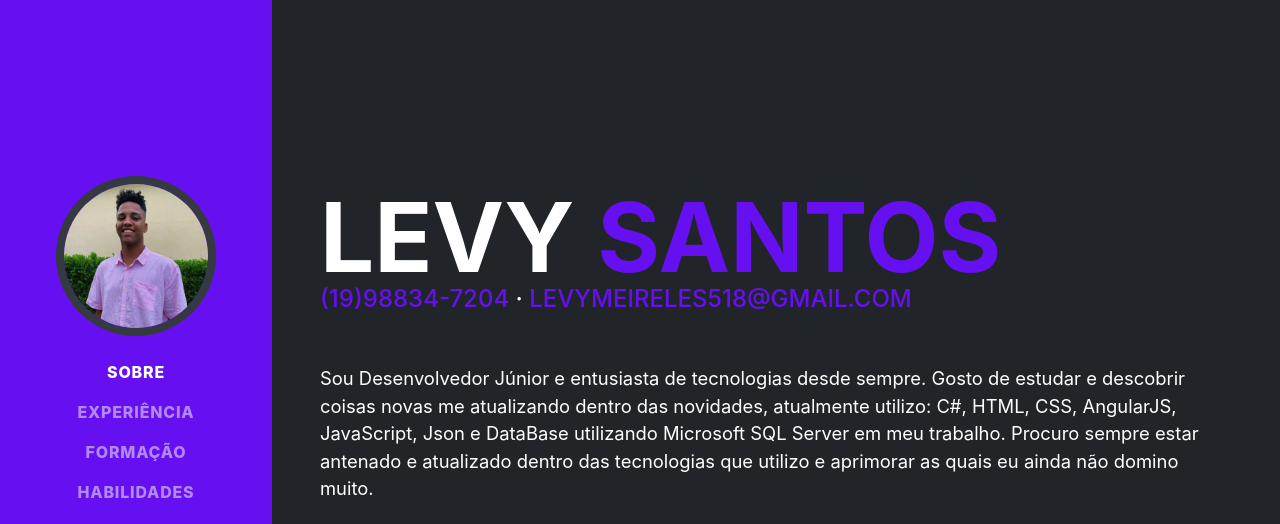
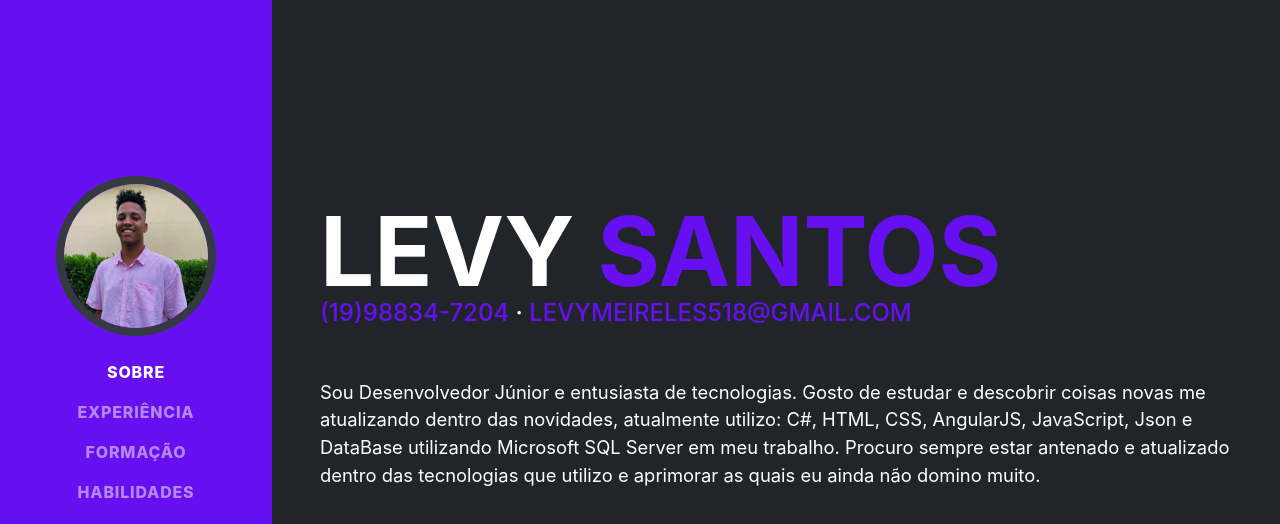
Before and after one commit to levymeireles/portfolio, a Gatsby site: page / in a window 1280 px wide. Shown: the top 524 px of the page. Built offline with nearby package versions, Linux system fonts and the light colour scheme; Gatsby itself is replaced by a stand-in of ours; a web font is replaced by a local one.

Commit message:
more fiz texts

```diff
--- a/src/pages/index.js
+++ b/src/pages/index.js
@@ -25,7 +25,7 @@ const IndexPage = () => (
         email={config.email}
         socialLinks={config.socialLinks}
       >
-        Sou Desenvolvedor Júnior e entusiasta de tecnologias desde sempre. Gosto de estudar e descobrir coisas novas me atualizando dentro das novidades,
+        Sou Desenvolvedor Júnior e entusiasta de tecnologias. Gosto de estudar e descobrir coisas novas me atualizando dentro das novidades,
         atualmente utilizo: C#, HTML, CSS, AngularJS, JavaScript, Json e DataBase utilizando Microsoft SQL Server em meu trabalho. Procuro sempre estar antenado e atualizado
         dentro das tecnologias que utilizo e aprimorar as quais eu ainda não domino muito.
       </Resume>
```
